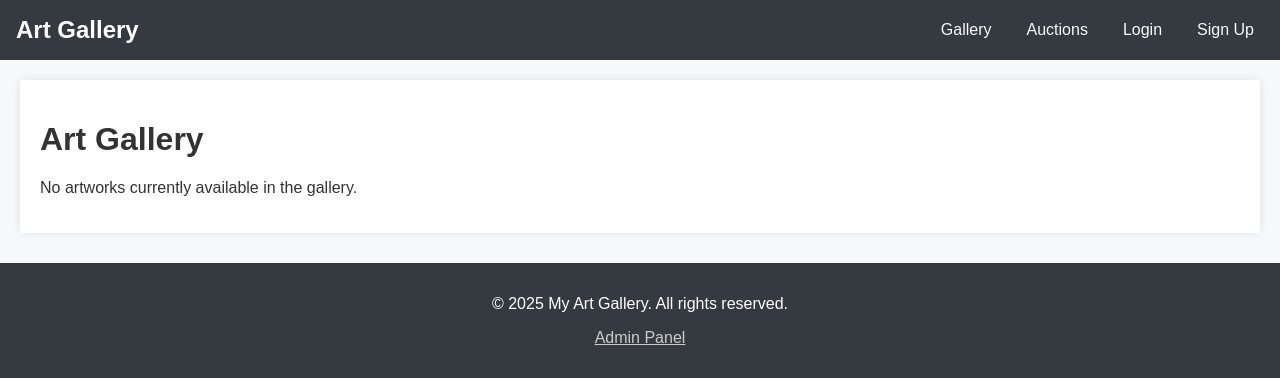
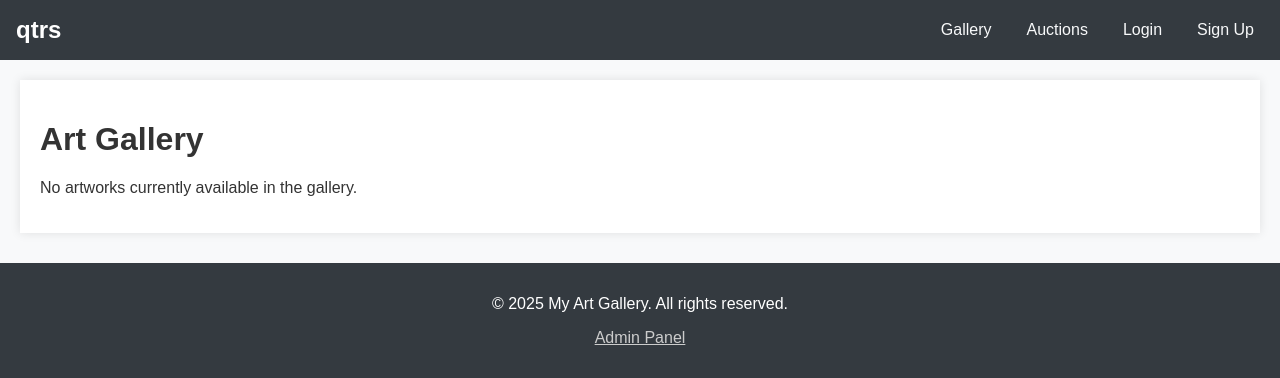
Before and after one commit to cuneydclk/art_gallery, a Django app: page /gallery/ in a window 1280 px wide. Shown: the top 378 px of the page. Run offline with Django 5.2, Linux system fonts and the light colour scheme; data that the repository does not hold is empty.

Commit message:
Ui change: qtrs instead of Art Gallery

```diff
--- a/templates/base.html
+++ b/templates/base.html
@@ -178,7 +178,7 @@
 </head>
 <body>
     <header>
-        <h1><a href="{% url 'artworks:artwork_list' %}">Art Gallery</a></h1>
+        <h1><a href="{% url 'artworks:artwork_list' %}">qtrs</a></h1>
 
         {% if user.is_authenticated %}
             <span class="welcome-message-mobile">Welcome, {{ user.username }}!</span>
```
